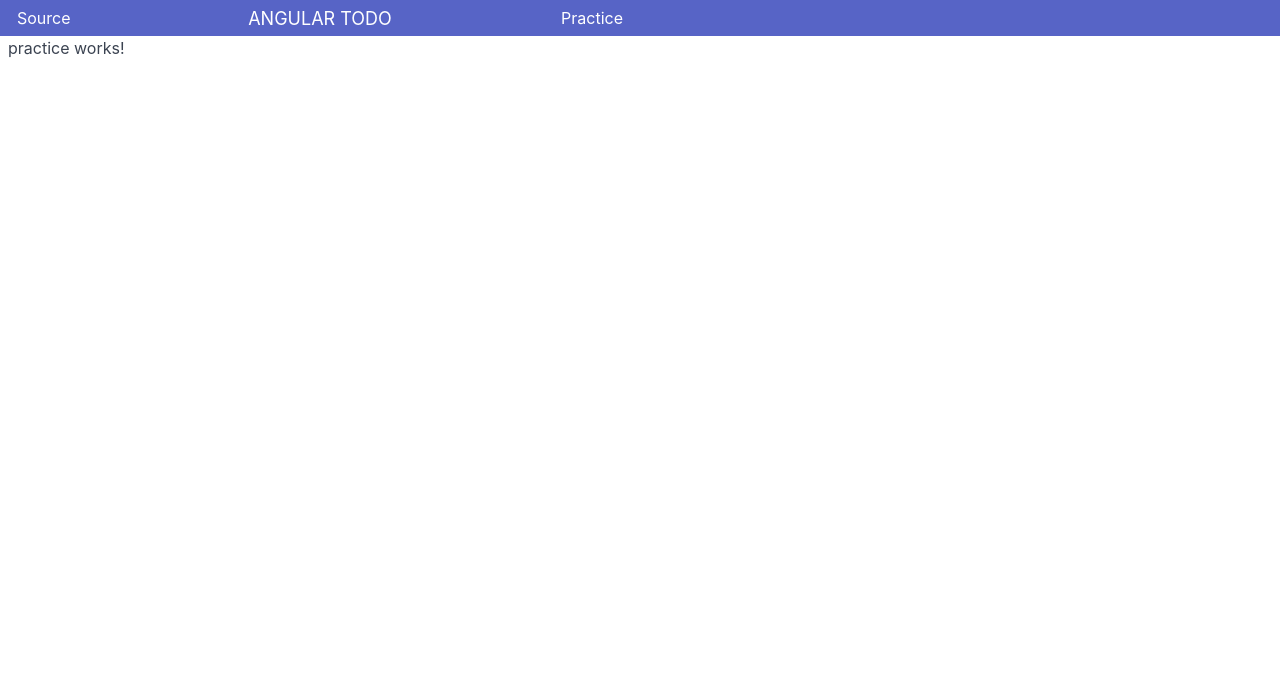
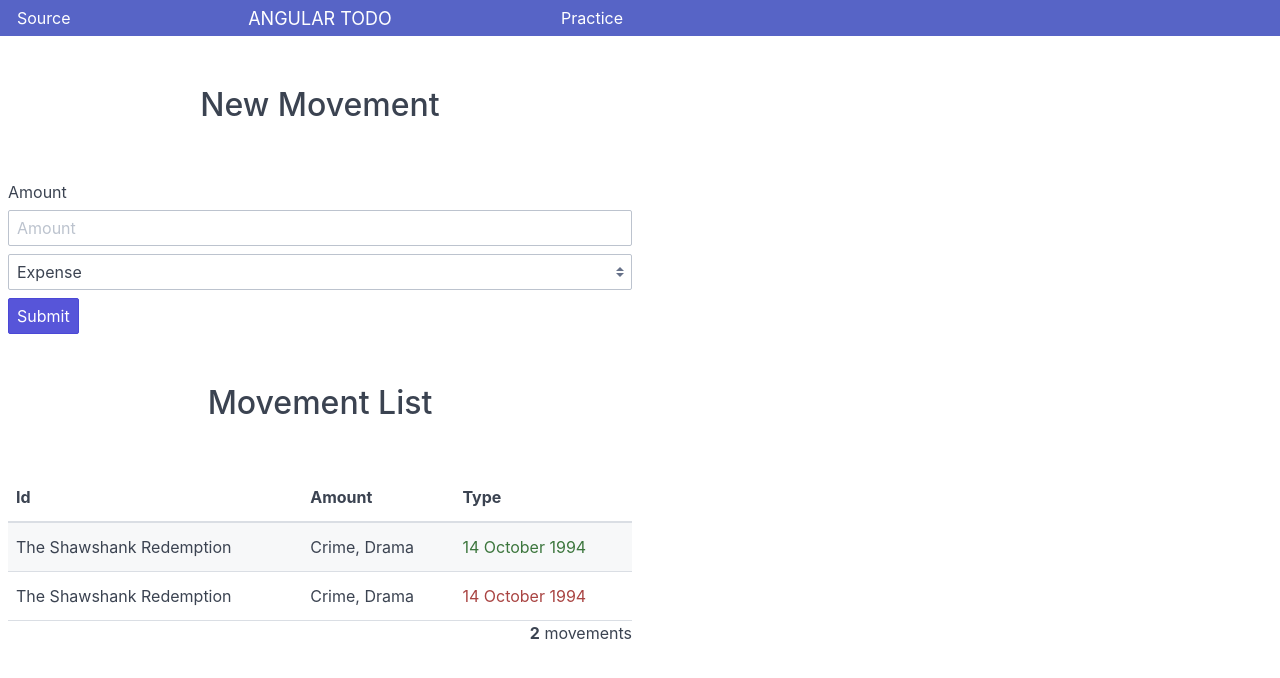
Before and after one commit to elias-garcia/angular-todo, an Angular app: page /practice in a window 1280 px wide. Shown: the top 678 px of the page. Built offline with nearby package versions, Linux system fonts and the light colour scheme.

Commit message:
Practice HTML + CSS

```diff
--- /dev/null
+++ b/src/app/practice/practice-list/practice-list.component.css
@@ -0,0 +1,7 @@
+.expense {
+  color: #a94442;
+}
+
+.income {
+  color: #3c763d;
+}
--- /dev/null
+++ b/src/app/practice/practice-list/practice-list.component.html
@@ -0,0 +1,30 @@
+<div class="columns">
+  <div class="column col-6 col-lg-12 centered">
+    <h2 class="text-center">Movement List</h2>
+    <div class="table-container">
+      <table class="table table-striped table-hover">
+        <thead>
+          <tr>
+            <th>Id</th>
+            <th>Amount</th>
+            <th>Type</th>
+          </tr>
+        </thead>
+        <tbody>
+          <tr>
+            <td>The Shawshank Redemption</td>
+            <td>Crime, Drama</td>
+            <td class="income">14 October 1994</td>
+          </tr>
+          <tr>
+            <td>The Shawshank Redemption</td>
+            <td>Crime, Drama</td>
+            <td class="expense">14 October 1994</td>
+          </tr>
+        </tbody>
+      </table>
+    </div>
+
+    <p class="text-right"><b>2</b> movements</p>
+  </div>
+</div>
--- /dev/null
+++ b/src/app/practice/practice-list/practice-list.component.ts
@@ -0,0 +1,15 @@
+import { Component, OnInit } from '@angular/core';
+
+@Component({
+  selector: 'app-practice-list',
+  templateUrl: './practice-list.component.html',
+  styleUrls: ['./practice-list.component.css']
+})
+export class PracticeListComponent implements OnInit {
+
+  constructor() { }
+
+  ngOnInit() {
+  }
+
+}
--- /dev/null
+++ b/src/app/practice/practice-new/practice-new.component.html
@@ -0,0 +1,21 @@
+<div class="columns">
+  <div class="column col-6 col-lg-12 centered">
+    <h2 class="text-center">New Movement</h2>
+    <form>
+      <div class="form-group">
+        <label class="form-label" for="input-amount">Amount</label>
+        <input class="form-input" type="number" id="input-amount" placeholder="Amount" />
+      </div>
+      <!-- form select control -->
+      <div class="form-group">
+        <select class="form-select">
+          <option>Expense</option>
+          <option>Income</option>
+        </select>
+      </div>
+      <div class="form-group">
+        <button type="submit" class="btn btn-primary">Submit</button>
+      </div>
+    </form>
+  </div>
+</div>
--- /dev/null
+++ b/src/app/practice/practice-new/practice-new.component.ts
@@ -0,0 +1,15 @@
+import { Component, OnInit } from '@angular/core';
+
+@Component({
+  selector: 'app-practice-new',
+  templateUrl: './practice-new.component.html',
+  styleUrls: ['./practice-new.component.css']
+})
+export class PracticeNewComponent implements OnInit {
+
+  constructor() { }
+
+  ngOnInit() {
+  }
+
+}
--- a/src/app/practice/practice.component.html
+++ b/src/app/practice/practice.component.html
@@ -1,3 +1,2 @@
-<p>
-  practice works!
-</p>
+<app-practice-new></app-practice-new>
+<app-practice-list></app-practice-list>
--- a/src/app/practice/practice.module.ts
+++ b/src/app/practice/practice.module.ts
@@ -1,11 +1,13 @@
 import { NgModule } from '@angular/core';
 import { CommonModule } from '@angular/common';
 import { PracticeComponent } from './practice.component';
+import { PracticeNewComponent } from './practice-new/practice-new.component';
+import { PracticeListComponent } from './practice-list/practice-list.component';
 
 @NgModule({
   imports: [
     CommonModule
   ],
-  declarations: [PracticeComponent]
+  declarations: [PracticeComponent, PracticeNewComponent, PracticeListComponent]
 })
 export class PracticeModule { }
--- a/src/styles.css
+++ b/src/styles.css
@@ -1,3 +1,9 @@
+.loading {
+  position: fixed !important;
+  top: 50%;
+  left: 50%;
+}
+
 h2 {
   margin: 50px 0px;
 }
@@ -6,8 +12,18 @@ h2 {
   text-decoration: line-through;
 }
 
-.loading {
-  position: fixed !important;
-  top: 50%;
-  left: 50%;
+.empty .icon {
+    font-size: 4rem;
 }
+
+h5 {
+  margin-top: 1.5rem;
+}
+
+.form-checkbox {
+  display: inline;
+}
+
+.table-container {
+  overflow-x: auto;
+}
```
Also changed, not shown: src/app/practice/practice-new/practice-new.component.css (added), 2 other files (tests, documents, lock files or other folders).
